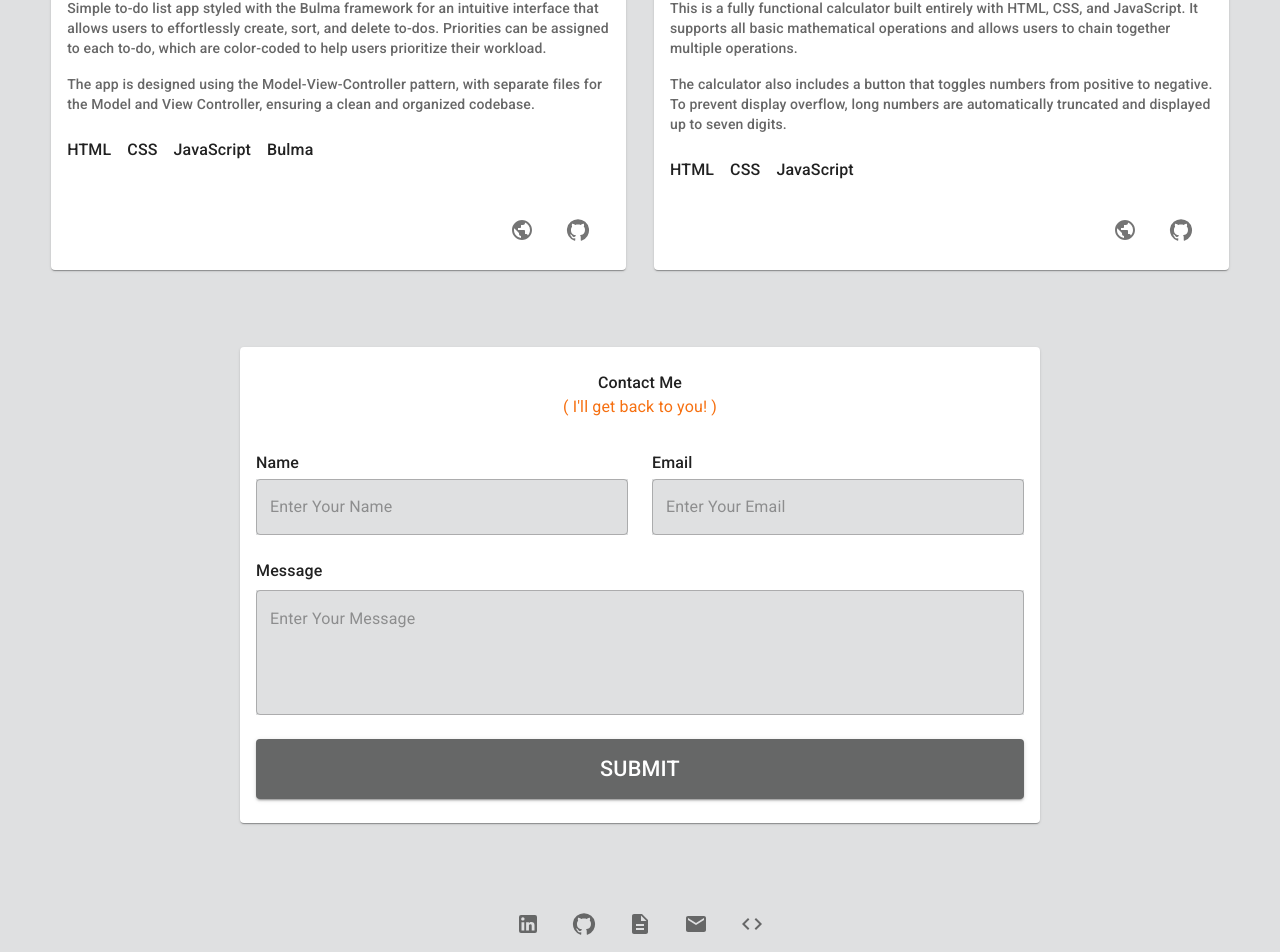
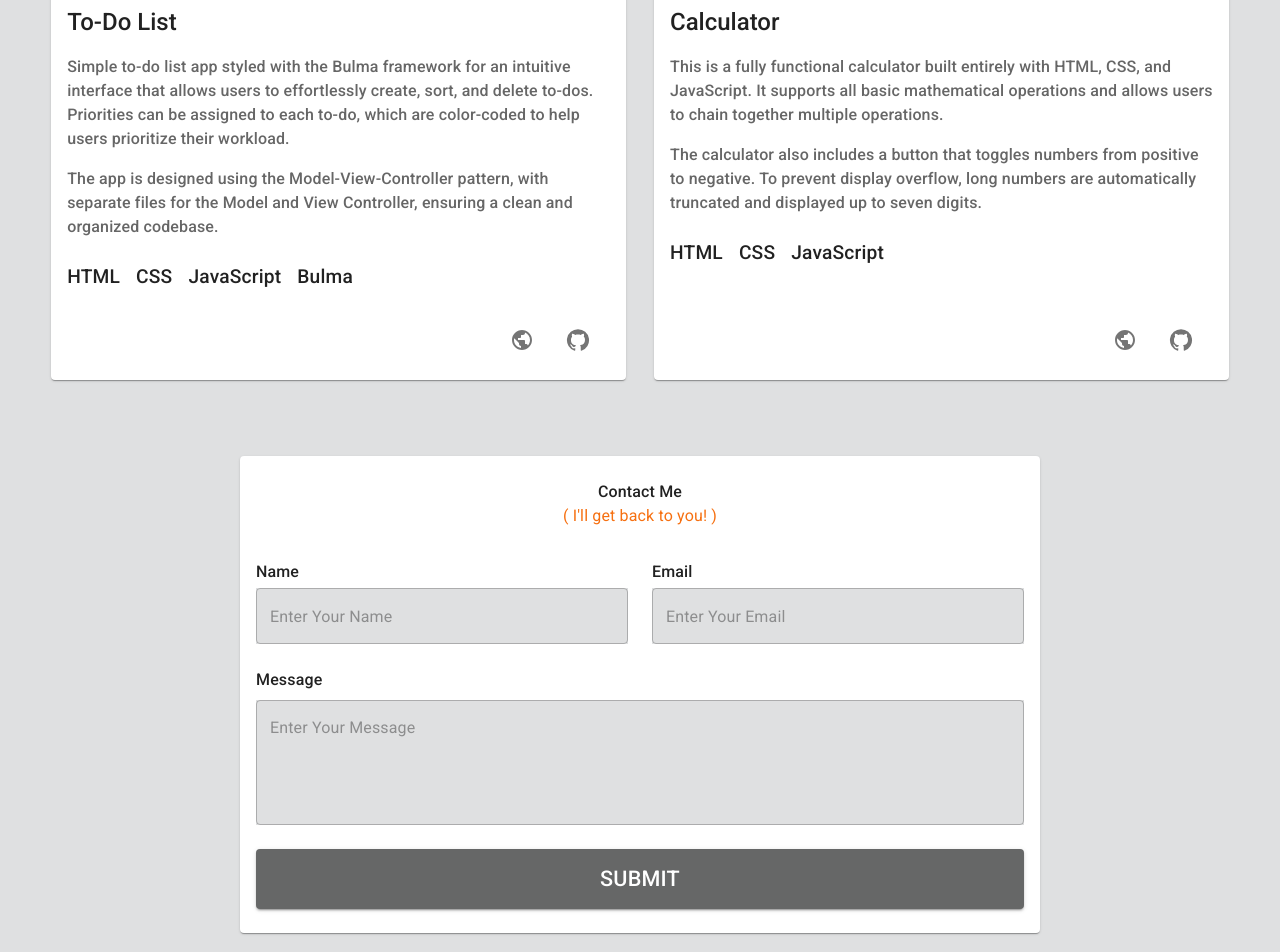
Before and after one commit to JH9001/jhdev, a React (Vite) app: page / in a window 1280 px wide. Shown: the part 1620-2572 px from the top of the page. Built offline with nearby package versions, Linux system fonts and the light colour scheme.

Commit message:
add all href links to icon buttons

```diff
--- a/src/components/Footer.jsx
+++ b/src/components/Footer.jsx
@@ -3,23 +3,24 @@ import Stack from "@mui/material/Stack";
 import IconButton from "@mui/material/IconButton";
 
 import { navLinksData } from "../data/data";
-import { Tooltip } from "@mui/material";
+import { Tooltip, Typography } from "@mui/material";
 
 const Footer = () => {
   return (
     <Box
       sx={{
         display: "flex",
+        flexDirection: "column",
         justifyContent: "center",
         alignItems: "center",
-        mt: "6%",
-        mb: "6%",
+        mt: "6rem",
+        mb: "3%",
       }}
     >
       <Stack
         direction="row"
         spacing={1}
-        sx={{ "& :hover": { color: "#f67011" } }}
+        sx={{ "& :hover": { color: "#f67011" }, pt: "3rem" }}
       >
         {navLinksData.map((link) => (
           <Tooltip key={link.id} title={link.name} arrow>
@@ -35,6 +36,9 @@ const Footer = () => {
           </Tooltip>
         ))}
       </Stack>
+      <Typography sx={{ pt: "2rem", fontSize: "0.8rem", fontWeight: 700 }}>
+        Designed & Built by Joshua Hughes
+      </Typography>
     </Box>
   );
 };
--- a/src/components/ProjectCard.jsx
+++ b/src/components/ProjectCard.jsx
@@ -6,11 +6,11 @@ import CardMedia from "@mui/material/CardMedia";
 import Button from "@mui/material/Button";
 import Typography from "@mui/material/Typography";
 
-import { projectLinksData } from "../data/data";
+// import { projectLinksData } from "../data/data";
 import { Box, Grid, IconButton, Tooltip } from "@mui/material";
 
 function ProjectCard({ item }) {
-  const { name, image, description1, description2, tech } = item;
+  const { name, image, description1, description2, tech, links } = item;
 
   return (
     <Card sx={{ height: "100%", display: "flex", flexDirection: "column" }}>
@@ -31,14 +31,14 @@ function ProjectCard({ item }) {
           {name}
         </Typography>
         <Typography
-          variant="body2"
+          variant="body1"
           color="text.secondary"
           sx={{ fontWeight: 500, pb: "1rem" }}
         >
           {description1}
         </Typography>
         <Typography
-          variant="body2"
+          variant="body1"
           color="text.secondary"
           sx={{ fontWeight: 500 }}
         >
@@ -55,7 +55,12 @@ function ProjectCard({ item }) {
               <Grid item>
                 <Typography
                   key={index}
-                  sx={{ pt: "1.5rem", pr: "1rem", fontWeight: 500 }}
+                  sx={{
+                    pt: "1.5rem",
+                    pr: "1rem",
+                    fontWeight: 500,
+                    fontSize: "1.2rem",
+                  }}
                 >
                   {item}
                 </Typography>
@@ -74,8 +79,8 @@ function ProjectCard({ item }) {
           mt: "auto",
         }}
       >
-        {projectLinksData.map((link) => (
-          <Tooltip key={link.id} title={link.name} arrow>
+        {links.map((link, index) => (
+          <Tooltip key={index} title={link.name} arrow>
             <a href={link.href} target="_blank">
               <IconButton aria-label={link.name} size="large">
                 {link.icon}
--- a/src/data/data.jsx
+++ b/src/data/data.jsx
@@ -62,11 +62,6 @@ export const navLinksData = [
   },
 ];
 
-export const projectLinksData = [
-  { id: 1, icon: <PublicIcon />, name: "Preview" },
-  { id: 2, icon: <GitHubIcon />, name: "GitHub" },
-];
-
 //Projects imports
 import taskify from "../assets/images/projects/taskify.png";
 import jhdev from "../assets/images/projects/jhdev.png";
@@ -82,24 +77,66 @@ export const projectsData = [
     description2:
       "To implement the search functionality, I used the popular formik library. Additionally, I leveraged Material UI to style the app and ensure it was user-friendly and responsive. I also incorporated dynamic styling into the app by setting the page theme based on the primary color of each Pokémon.",
     tech: ["HTML", "CSS", "JavaScript", "React", "Material UI"],
+    links: [
+      {
+        id: 1,
+        icon: <PublicIcon />,
+        name: "Preview",
+        href: "https://jh9001-pokedex.netlify.app/",
+      },
+      {
+        id: 2,
+        icon: <GitHubIcon />,
+        name: "GitHub",
+        href: "https://github.com/JH9001/pokedex",
+      },
+    ],
   },
   {
     name: "Portfolio Website",
     image: jhdev,
     description1:
-      "This portfolio website was built from scratch using React and Material UI, enabling me to create a responsive and dynamic design by leveraging pre-built UI components.",
+      "This portfolio website was built from scratch using React and Material UI, enabling me to create a responsive and dynamic design by customizing Material UI components.",
     description2:
       "The contact form was built using formik and yup and includes form validation to ensure that all input data is accurate and complete. It is connected to the formspree backend service, which allows me to receive messages from the contact form in my email.",
     tech: ["HTML", "CSS", "JavaScript", "React", "Material UI"],
+    links: [
+      {
+        id: 1,
+        icon: <PublicIcon />,
+        name: "Preview",
+        href: "",
+      },
+      {
+        id: 2,
+        icon: <GitHubIcon />,
+        name: "GitHub",
+        href: "https://github.com/JH9001/jhdev",
+      },
+    ],
   },
   {
-    name: "Taskify",
+    name: "To-Do List",
     image: taskify,
     description1:
       "Simple to-do list app styled with the Bulma framework for an intuitive interface that allows users to effortlessly create, sort, and delete to-dos. Priorities can be assigned to each to-do, which are color-coded to help users prioritize their workload.",
     description2:
       "The app is designed using the Model-View-Controller pattern, with separate files for the Model and View Controller, ensuring a clean and organized codebase.",
     tech: ["HTML", "CSS", "JavaScript", "Bulma"],
+    links: [
+      {
+        id: 1,
+        icon: <PublicIcon />,
+        name: "Preview",
+        href: "https://jh9001.github.io/taskify/",
+      },
+      {
+        id: 2,
+        icon: <GitHubIcon />,
+        name: "GitHub",
+        href: "https://github.com/JH9001/taskify",
+      },
+    ],
   },
   {
     name: "Calculator",
@@ -109,5 +146,19 @@ export const projectsData = [
     description2:
       "The calculator also includes a button that toggles numbers from positive to negative. To prevent display overflow, long numbers are automatically truncated and displayed up to seven digits.",
     tech: ["HTML", "CSS", "JavaScript"],
+    links: [
+      {
+        id: 1,
+        icon: <PublicIcon />,
+        name: "Preview",
+        href: "https://jh9001.github.io/calculator/",
+      },
+      {
+        id: 2,
+        icon: <GitHubIcon />,
+        name: "GitHub",
+        href: "https://github.com/JH9001/calculator",
+      },
+    ],
   },
 ];
```
